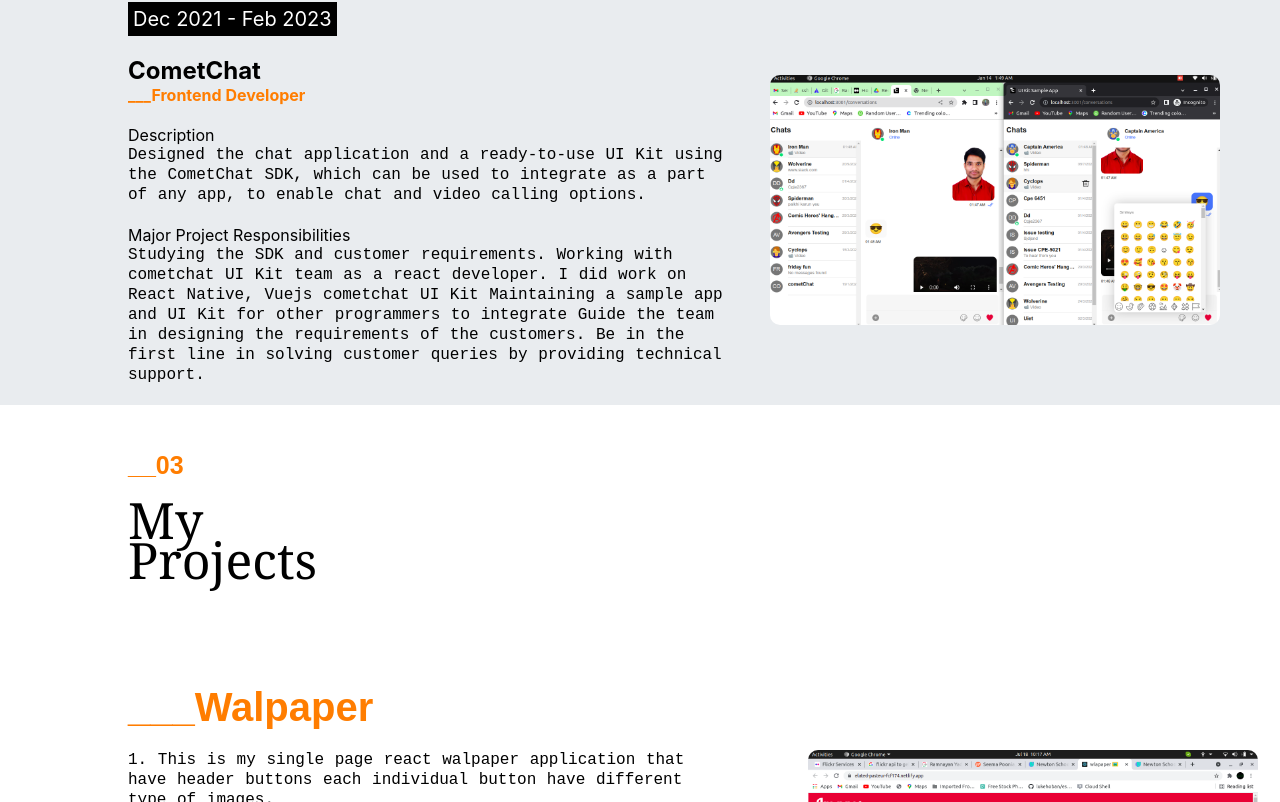
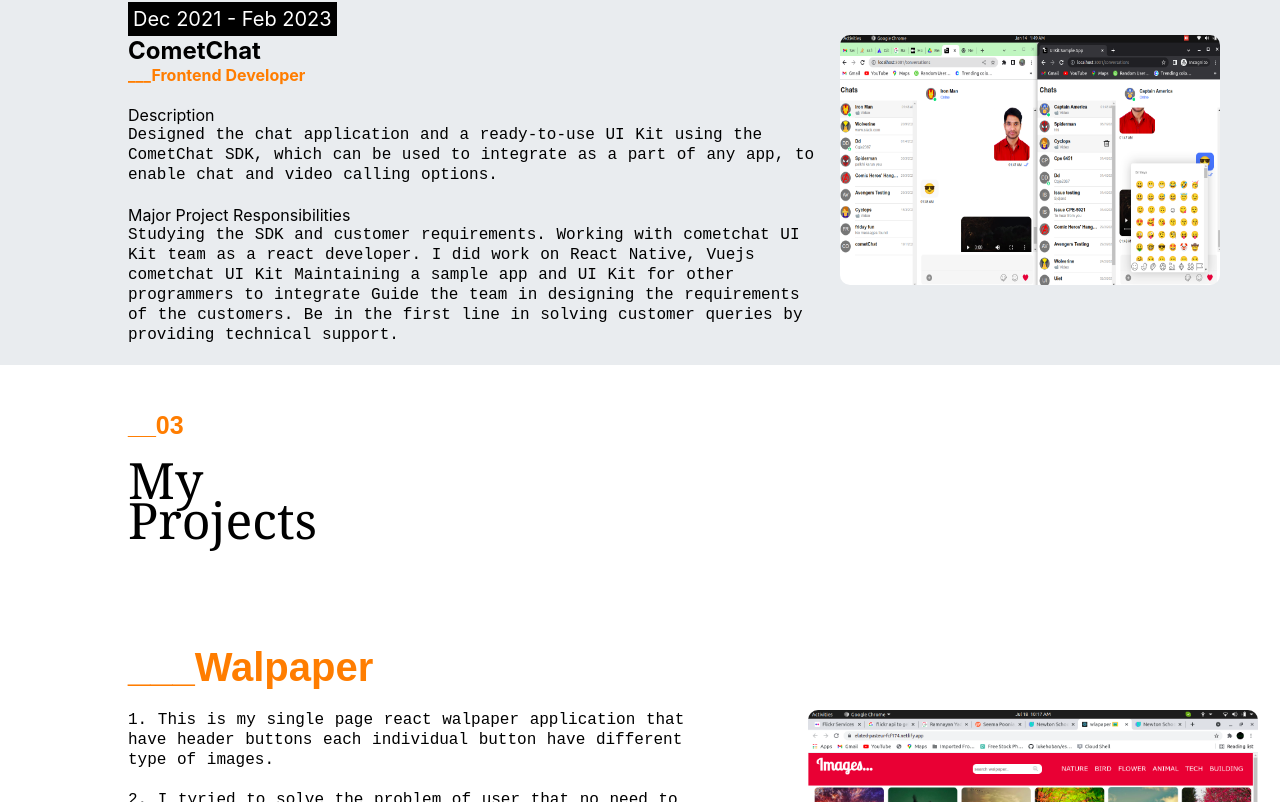
Before and after one commit to Ram-1234/ramnayanyadav.me, a React (Create React App) app: page / in a window 1280 px wide. Shown: the part 1778-2580 px from the top of the page. Built offline with nearby package versions, Linux system fonts and the light colour scheme.

Commit message:
fixing styles

```diff
--- a/src/components/about/About.js
+++ b/src/components/about/About.js
@@ -50,7 +50,7 @@
         <p className="skill">React Native</p>
       </div>
       <a
-        href="https://drive.google.com/file/d/1K_GyOPDd_Np9y60HSbAyoaMs-meT0zdm/view?usp=sharing"
+        href="https://drive.google.com/file/d/1Khb79vIDfhS5cCOsXDye9x1TZmJsyD3L/view?usp=share_link"
         className="downloadresume"
         download="proposed_file_name"
       >
--- a/src/components/experience/style.css
+++ b/src/components/experience/style.css
@@ -26,23 +26,21 @@
   color: white;
   width: fit-content;
   padding: 5px;
-  margin-bottom: 20px;
   font-size: 20px;
 }
 
 .expe-para {
   font-family: "Courier New", Courier, monospace;
   line-height: 20px;
-  width: 600px;
+  width: 60%;
   word-spacing: 1px;
-  padding-right: 20px;
   padding-bottom: 20px;
 }
 
 .experienceimg {
   border-radius: 10px;
   float: right;
-  width: 450px;
+  width: 33%;
   height: 250px;
   position: relative;
   bottom: 330px;
--- a/src/components/landing/style.css
+++ b/src/components/landing/style.css
@@ -6,7 +6,7 @@
 
 .status {
   position: absolute;
-  top: 80%;
+  top: 60%;
   left: 5%;
 }
 
@@ -20,6 +20,7 @@
   color: #000;
   font-size: 65px;
   font-family: Georgia, "Times New Roman", Times, serif;
+  word-wrap: break-word;
 }
 
 img {
```
